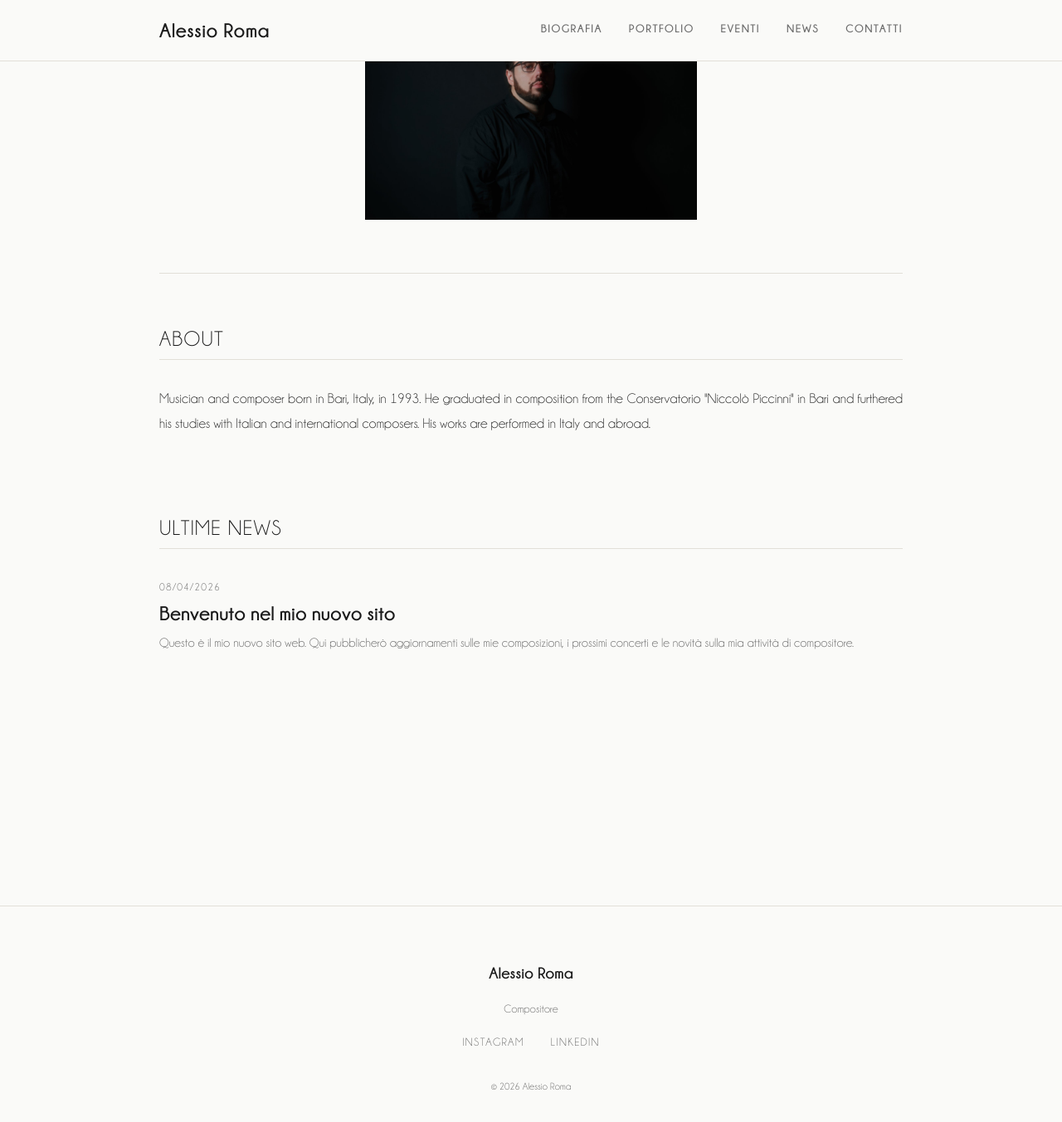
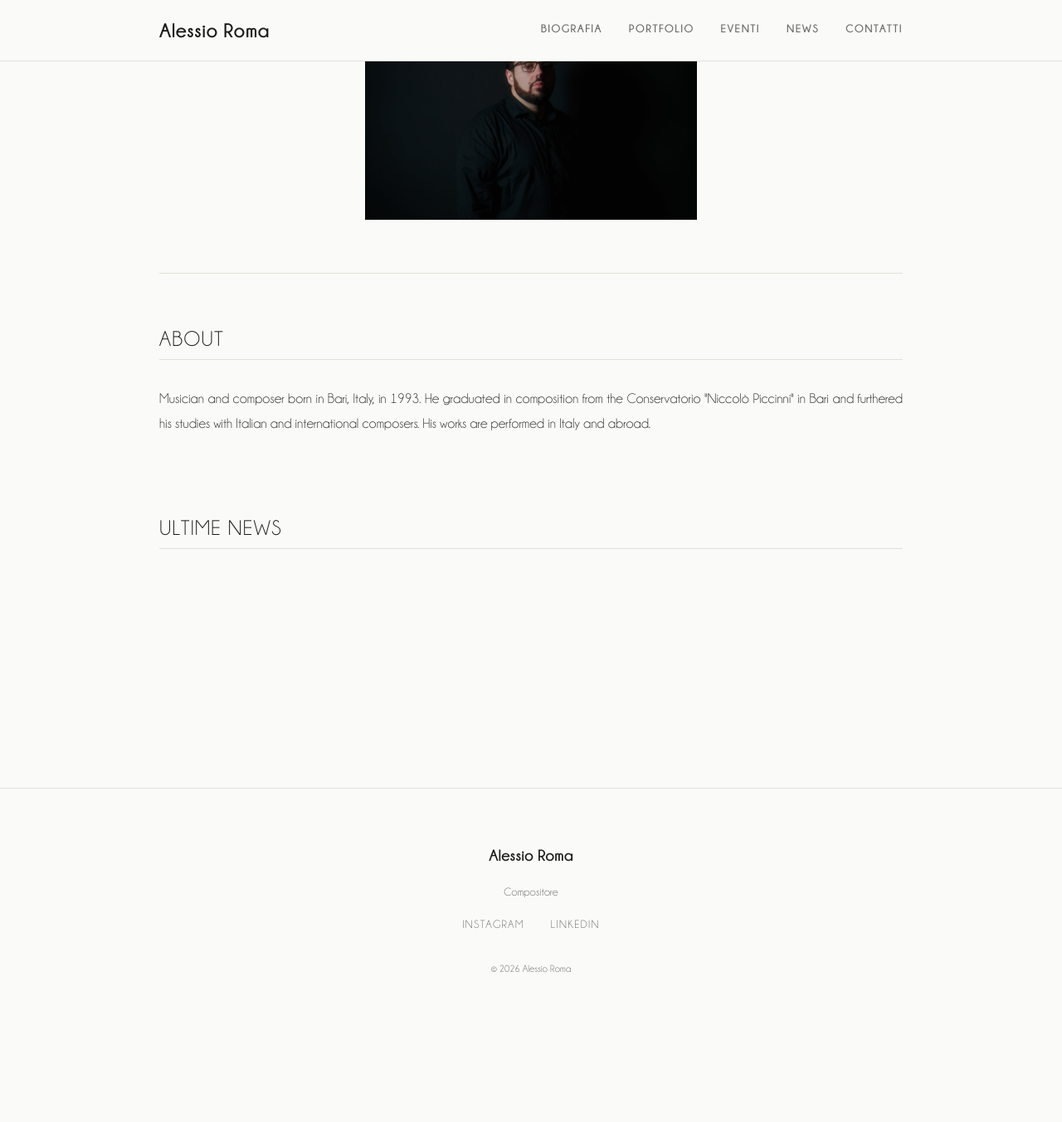
Before and after one commit to alessioroma-music/alessioroma, a Jekyll site: the page built from index.md, in a window 1280 px wide and 1400 px high, scrolled down 350 px. Shown: the top 1353 px of the window at 83% size. Built offline with Jekyll 4.4.1, drawn with Linux system fonts in a browser that asks for light colours; after the commit the page ends 1608 px from its top, so only the background shows below that.

Commit message:
Update email, remove welcome post, fix event date alignment
Co-Authored-By: Claude Sonnet 4.6 <noreply@anthropic.com>

```diff
--- a/_config.yml
+++ b/_config.yml
@@ -8,7 +8,7 @@ baseurl: ""
 # Informazioni personali
 author:
   name: "Alessio Roma"
-  email: "alessioroma.music@gmail.com"
+  email: "info@alessioroma.it"
   bio: "Compositore"
 
 # Link ai social
--- a/_posts/2026-04-08-benvenuto.md
+++ /dev/null
@@ -1,15 +0,0 @@
----
-layout: post
-title: "Benvenuto nel mio nuovo sito"
-date: 2026-04-08
----
-
-Questo è il mio nuovo sito web. Qui pubblicherò aggiornamenti sulle mie composizioni, i prossimi concerti e le novità sulla mia attività di compositore.
-
-Restate sintonizzati!
-
-<!--
-  Alessio: questa è una news di esempio. Puoi modificarla o cancellarla.
-  Per creare una nuova news, copia questo file, rinominalo con la data
-  e il titolo nuovo, e modifica il contenuto.
--->
--- a/assets/css/style.css
+++ b/assets/css/style.css
@@ -475,6 +475,7 @@ img { max-width: 100%; height: auto; }
   display: flex;
   flex-direction: column;
   align-items: flex-end;
+  padding-top: 0.15rem;
 }
 
 .event-day {
```
Also changed, not shown: contatti.md (+1 -1 lines).
